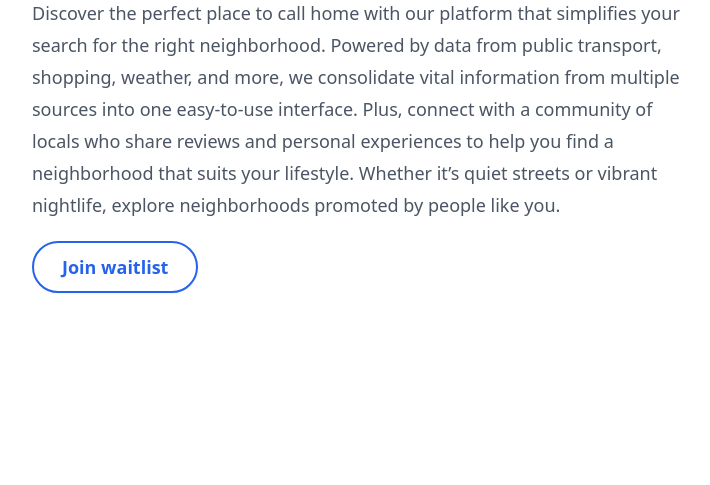
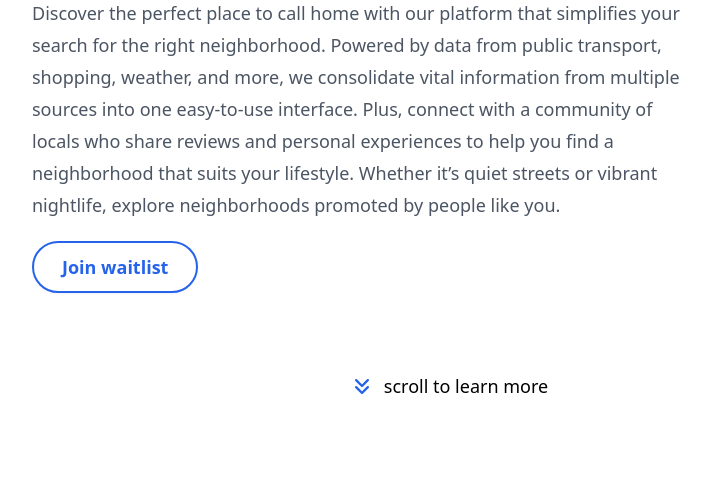
Before and after one commit to mahgoh/sa-landingpage, an Astro site: page / in a window 1280 px wide. Shown: the part 315-800 px from the top of the page, without its empty margins (192-902 px from the left). Built offline with nearby package versions, Linux system fonts and the light colour scheme; Astro itself is replaced by a stand-in of ours.

Commit message:
feat: add scroll down notice

```diff
--- a/src/components/Header.astro
+++ b/src/components/Header.astro
@@ -24,5 +24,34 @@ const { title, subtitle, tagline } = Astro.props
       class="join flex-none text-lg rounded-full border-2 border-blue-600 bg-white px-7 py-3 font-semibold text-blue-600 shadow-sm hover:bg-blue-600 hover:text-white focus-visible:outline focus-visible:outline-2 focus-visible:outline-offset-2 focus-visible:outline-blue-600 transition-colors"
       >Join waitlist</a
     >
+
+    <div
+      id="scroll-down"
+      class="fixed left-0 bottom-20 flex justify-center items-center gap-2 text-center w-full opacity-100 transition-opacity duration-500 animate-bounce text-lg"
+    >
+      <svg
+        xmlns="http://www.w3.org/2000/svg"
+        viewBox="0 0 24 24"
+        fill="none"
+        stroke="currentColor"
+        stroke-width="2"
+        stroke-linecap="round"
+        stroke-linejoin="round"
+        class="w-7 h-7 text-blue-600"
+        ><path stroke="none" d="M0 0h24v24H0z" fill="none"></path><path d="M7 7l5 5l5 -5"
+        ></path><path d="M7 13l5 5l5 -5"></path></svg
+      > scroll to learn more
+    </div>
   </div>
 </div>
+
+<script is:inline>
+  // When screen is scrolled more than 50, hide the button using event listener
+  window.addEventListener('scroll', () => {
+    if (window.scrollY > 50) {
+      document.querySelector('#scroll-down').classList.replace('opacity-100', 'opacity-0')
+    } else {
+      document.querySelector('#scroll-down').classList.replace('opacity-0', 'opacity-100')
+    }
+  })
+</script>
```
